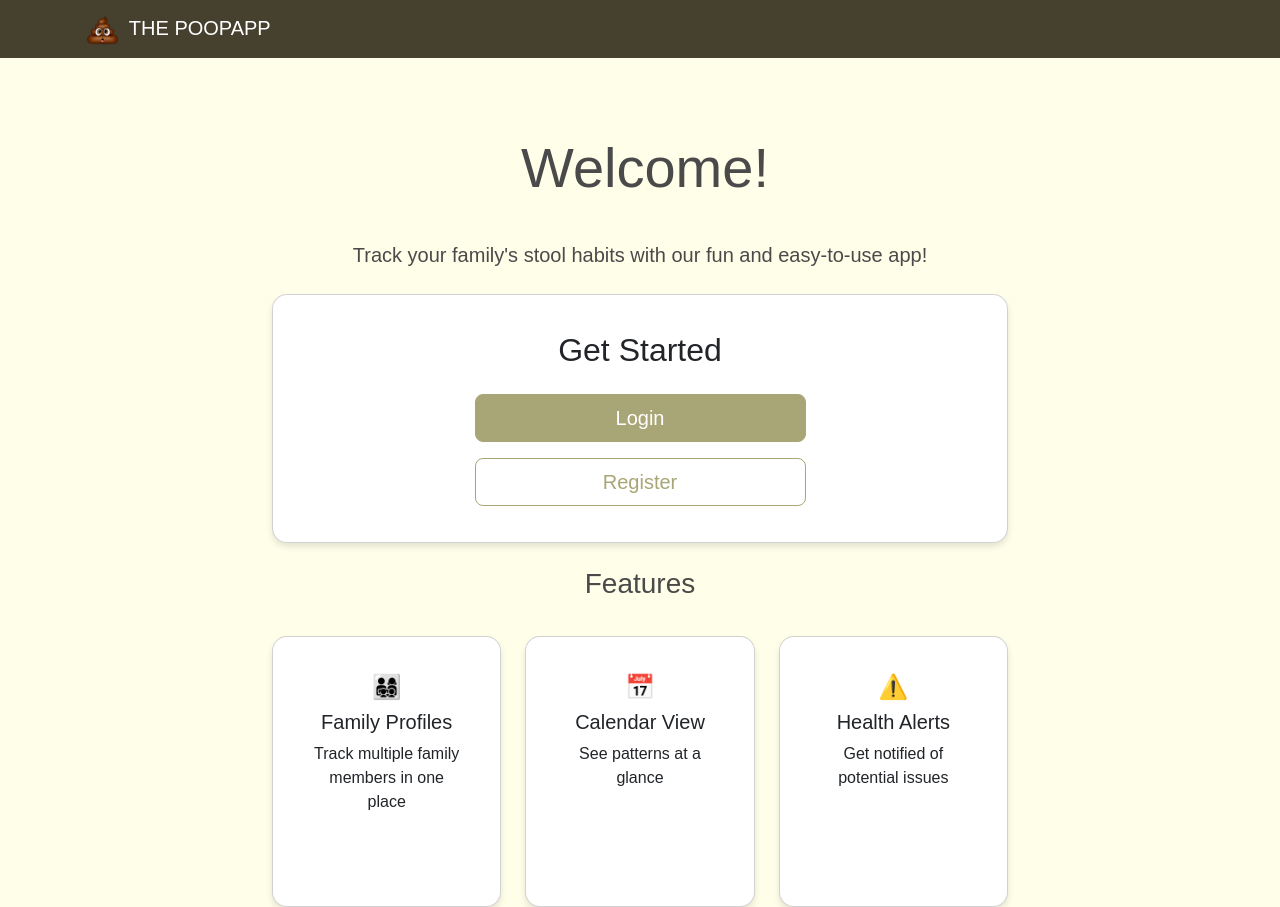
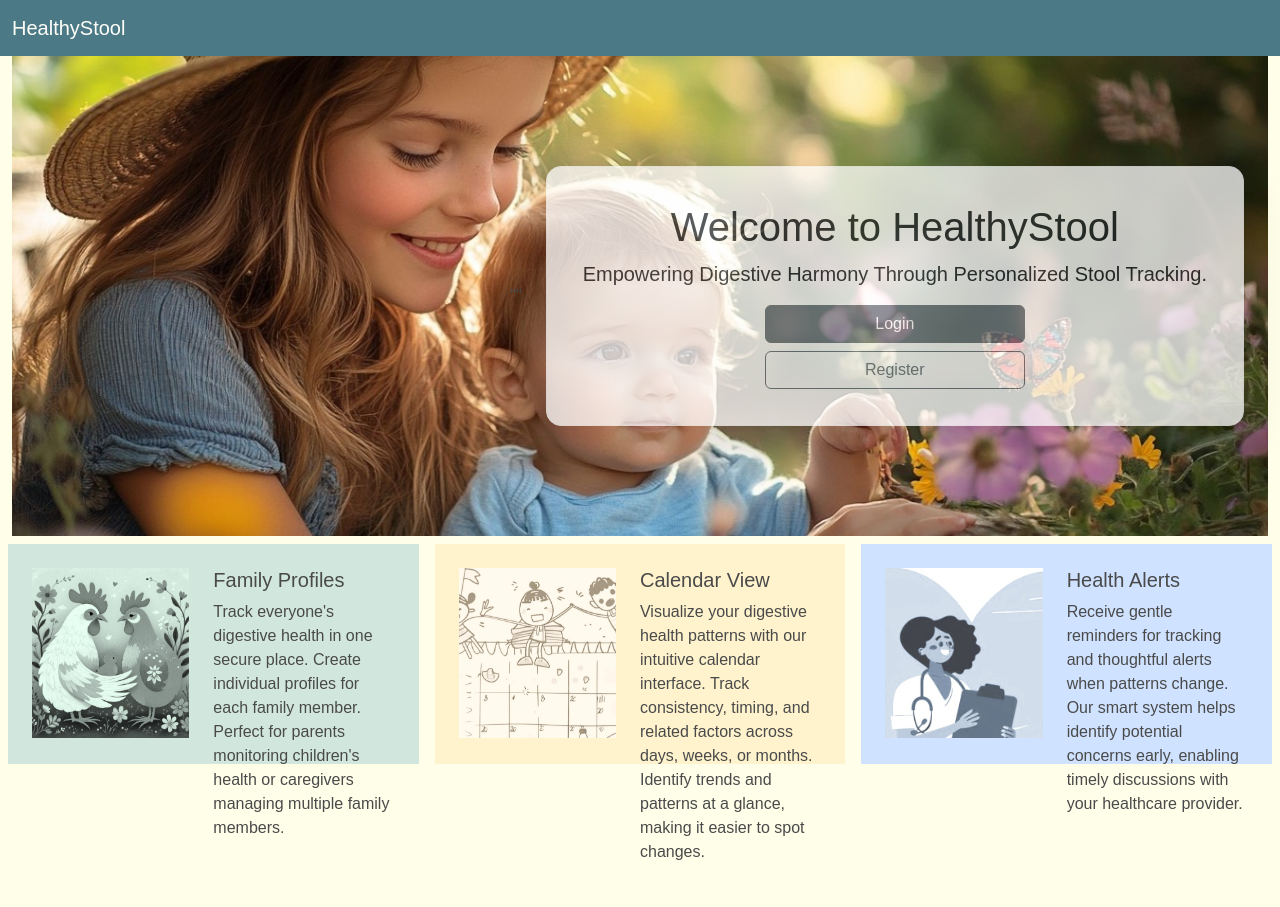
Before and after one commit to KikeVen/crap_app, a Flask app: page / in a window 1280 px wide. After the commit the page ends 860 px from the top, so only its background shows below. Run offline with Flask 3, Linux system fonts and the light colour scheme.

Commit message:
Refactor app configuration and enhance UI: Update Flask app configuration for clarity, improve login and registration forms with better styling and layout, and add debug logging for user authentication. Update templates to include a new sub-banner and enhance the overall design with new images and styles. Remove unused image file and update README to reflect UI changes.

```diff
--- a/poop_app.py
+++ b/poop_app.py
@@ -14,8 +14,11 @@ import pytz  # You may need to install this: pip install pytz
 
 
 app = Flask(__name__)
-app.config['SECRET_KEY'] = os.urandom(24)
-app.config['SQLALCHEMY_DATABASE_URI'] = 'sqlite:///poop_tracker.db'
+app.config.update(
+    SECRET_KEY=os.urandom(24),
+    SQLALCHEMY_DATABASE_URI='sqlite:///poop_tracker.db',
+)
+
 db = SQLAlchemy(app)
 login_manager = LoginManager()
 login_manager.init_app(app)
@@ -65,7 +68,7 @@ class PoopRecord(db.Model):
 
 @login_manager.user_loader
 def load_user(user_id):
-    return User.query.get(int(user_id))
+    return db.session.get(User, int(user_id))
 
 
 @app.route('/')
@@ -108,12 +111,17 @@ def login():
     if request.method == 'POST':
         email = request.form.get('email')
         password = request.form.get('password')
+        print(f"Login attempt for email: {email}")  # Debug log
+
         user = User.query.filter_by(email=email).first()
+        print(f"User found: {user is not None}")  # Debug log
 
         if user and user.check_password(password):
+            print("Password check passed")  # Debug log
             login_user(user)
             return redirect(url_for('dashboard'))
 
+        print("Login failed")  # Debug log
         flash('Invalid email or password')
     return render_template('login.html')
 
@@ -193,5 +201,14 @@ def record(member_id):
 
 if __name__ == '__main__':
     with app.app_context():
-        db.create_all()
-    app.run(debug=True)
+        try:
+            db.create_all()
+            print("Database created successfully!")
+        except Exception as e:
+            print(f"Error creating database: {e}")
+
+    app.run(
+        host='0.0.0.0',
+        port=5000,
+        debug=True,
+    )
--- a/templates/base.html
+++ b/templates/base.html
@@ -3,8 +3,9 @@
 <head>
     <meta charset="UTF-8">
     <meta name="viewport" content="width=device-width, initial-scale=1.0">
-    <title>{% block title %}The Poopapp{% endblock %}</title>
-    <link href="https://cdn.jsdelivr.net/npm/bootstrap@5.3.0/dist/css/bootstrap.min.css" rel="stylesheet">
+    <title>{% block title %}HealthyStool {% endblock %}</title>
+    <link href="https://cdn.jsdelivr.net/npm/bootstrap@5.3.3/dist/css/bootstrap.min.css" rel="stylesheet"
+        integrity="sha384-QWTKZyjpPEjISv5WaRU9OFeRpok6YctnYmDr5pNlyT2bRjXh0JMhjY6hW+ALEwIH" crossorigin="anonymous">
     <style>
         :root {
             --dark-teal: #0f4d66;
@@ -24,7 +25,7 @@
         }
 
         .navbar {
-            background-color: var(--grullo-dark) !important;
+            background-color: var(--dark-teal) !important;
         }
 
         .navbar-brand, .nav-link {
@@ -32,11 +33,11 @@
         }
 
         .navbar-toggler {
-            background-color: var(--grullo);
+            background-color: #4c7c8f;
         }
 
         .navbar-toggler[aria-expanded="true"] {
-            background-color: var(--grullo);
+            background-color: #6ba4bb;
         }
 
         .card {
@@ -120,11 +121,11 @@
     </style>
 </head>
 <body>
-    <nav class="navbar navbar-expand-lg navbar-light">
-        <div class="container">
+    <nav class="navbar opacity-75 navbar-expand-lg navbar-light">
+        <div class="container-fluid">
             <a class="navbar-brand" href="{{ url_for('index') }}">
-                <img class="responsive-img" style="height: 30px;" src="{{ url_for('static', filename='images/the_poopster.png') }}" alt="My Poop">
-                THE POOPAPP
+                <!-- <img class="responsive-img" style="height: 30px;" src="{{ url_for('static', filename='images/the_poopster.png') }}" alt="My Poop"> -->
+                HealthyStool
             </a>
             {% if current_user.is_authenticated %}
             <button class="navbar-toggler" type="button" data-bs-toggle="collapse" data-bs-target="#navbarNav">
@@ -143,8 +144,11 @@
             {% endif %}
         </div>
     </nav>
+    {% block sub_banner %} {% endblock %}
 
-    <div class="container mt-4">
+
+    <!-- <div class="container mt-4"> -->
+        <div class="container-fluid">
         {% with messages = get_flashed_messages() %}
             {% if messages %}
                 {% for message in messages %}
@@ -156,6 +160,8 @@
         {% block content %}{% endblock %}
     </div>
 
-    <script src="https://cdn.jsdelivr.net/npm/bootstrap@5.3.0/dist/js/bootstrap.bundle.min.js"></script>
+    <script src="https://cdn.jsdelivr.net/npm/bootstrap@5.3.3/dist/js/bootstrap.bundle.min.js"
+    integrity="sha384-YvpcrYf0tY3lHB60NNkmXc5s9fDVZLESaAA55NDzOxhy9GkcIdslK1eN7N6jIeHz"
+    crossorigin="anonymous"></script>
 </body>
 </html>
--- a/templates/index.html
+++ b/templates/index.html
@@ -1,62 +1,72 @@
 {% extends "base.html" %}
 
 {% block content %}
-<div class="row justify-content-center">
-    <div class="col-md-8 text-center">
-        <h1 class="display-4 mb-4">
-            <!-- <span class="poop-icon">💩</span> -->
-             <span class="poop-icon"></span>
-            <!-- <img class="responsive-img" style="height: 90px;" src="{{ url_for('static', filename='images/the_poopster.png') }}" alt="My Poop"> -->
-            Welcome!
-        </h1>
-        <p class="lead mb-4">
-            Track your family's stool habits with our fun and easy-to-use app!
-        </p>
-        <div class="card">
-            <div class="card-body">
-                <h2 class="card-title mb-4">Get Started</h2>
-                <div class="d-grid gap-3 col-md-6 mx-auto">
-                    <a href="{{ url_for('login') }}" class="btn btn-primary btn-lg">
-                        Login
-                    </a>
-                    <a href="{{ url_for('register') }}" class="btn btn-outline-primary btn-lg">
-                        Register
-                    </a>
-                </div>
-            </div>
-        </div>
-        <div class="mt-4">
-            <h3>Features</h3>
-            <div class="row mt-3">
-                <div class="col-md-4">
-                    <div class="card h-100">
-                        <div class="card-body">
-                            <h4>👨‍👩‍👧‍👦</h4>
-                            <h5>Family Profiles</h5>
-                            <p>Track multiple family members in one place</p>
+<div class="bg-image d-flex justify-content-end align-items-center" style="background-image: url('static/images/girl_sister_flowers.jpg');height: 60vh;
+background-size: cover;
+background-position: center center;">
+""
+    <div class="bg-image-overlay">
+        <div class="container-md-fluid p-4">
+            <div class="d-flex justify-content-end">
+                <div class="card opacity-75 text-center border-light shadow-lg w-100">
+                    <!-- <div class="card-header">
+                    <h1 class="display-6">Welcome to HealthyStool</h1>
+                </div> -->
+                    <div class="card-body">
+                        <h1 class="card-title">Welcome to HealthyStool</h1>
+                        <p class="lead">
+                            Empowering Digestive Harmony Through Personalized Stool Tracking.
+                        </p>
+                        <div class="vstack gap-2 col-md-5 mx-auto">
+                            <a href="{{ url_for('login') }}" class="btn btn-secondary">Login</a>
+                            <a href="{{ url_for('register') }}" class="btn btn-outline-secondary">Register</a>
                         </div>
-                    </div>
-                </div>
-                <div class="col-md-4">
-                    <div class="card h-100">
-                        <div class="card-body">
-                            <h4>📅</h4>
-                            <h5>Calendar View</h5>
-                            <p>See patterns at a glance</p>
-                        </div>
-                    </div>
-                </div>
-                <div class="col-md-4">
-                    <div class="card h-100">
-                        <div class="card-body">
-                            <h4>⚠️</h4>
-                            <h5>Health Alerts</h5>
-                            <p>Get notified of potential issues</p>
-                        </div>
+                        <!-- <a href="#" class="btn btn-outline-success" style="width: 150px;">Login</a>
+                    <a href="#" class="btn btn-outline-dark" style="width: 150px;">Register</a> -->
                     </div>
                 </div>
             </div>
         </div>
     </div>
+
 </div>
+
+<div class="row">
+    <div class="col-12 col-md-4 p-2">
+        <div class="row g-0 bg-success-subtle position-relative" style="height: 220px;">
+            <div class="col-md-6 mb-md-0 p-md-4">
+                <img src="{{ url_for('static', filename='images/chicken-family.jpg') }}" style="height: 170px; object-fit: cover;" class="w-100" alt="...">
+            </div>
+            <div class="col-md-6 p-4 ps-md-0">
+                <h5 class="mt-0">Family Profiles</h5>
+                <p>Track everyone's digestive health in one secure place. Create individual profiles for each family member. Perfect for parents monitoring children's health or caregivers managing multiple family members.</p>
+            </div>
+        </div>
+    </div>
+
+    <div class="col-12 col-md-4 p-2">
+        <div class="row g-0 bg-warning-subtle position-relative" style="height: 220px;">
+            <div class="col-md-6 mb-md-0 p-md-4">
+                <img src="{{ url_for('static', filename='images/cartoon-activity-calendar.jpg') }}" style="height: 170px; object-fit: cover;" class="w-100" alt="...">
+            </div>
+            <div class="col-md-6 p-4 ps-md-0">
+                <h5 class="mt-0">Calendar View</h5>
+                <p>Visualize your digestive health patterns with our intuitive calendar interface. Track consistency, timing, and related factors across days, weeks, or months. Identify trends and patterns at a glance, making it easier to spot changes.</p>
+            </div>
+        </div>
+    </div>
+
+    <div class="col-12 col-md-4 p-2">
+        <div class="row g-0 bg-primary-subtle position-relative" style="height: 220px;">
+            <div class="col-md-6 mb-md-0 p-md-4">
+                <img src="{{ url_for('static', filename='images/caring-nurse-illustration.jpg') }}" style="height: 170px; object-fit: cover;" class="w-100" alt="...">
+            </div>
+            <div class="col-md-6 p-4 ps-md-0">
+                <h5 class="mt-0">Health Alerts</h5>
+                <p>Receive gentle reminders for tracking and thoughtful alerts when patterns change. Our smart system helps identify potential concerns early, enabling timely discussions with your healthcare provider.</p>
+            </div>
+        </div>
+    </div>
+</div>
+
 {% endblock %}
--- a/templates/record.html
+++ b/templates/record.html
@@ -1,5 +1,7 @@
 {% extends "base.html" %}
-
+{% block sub_banner %}
+<img src="{{ url_for('static', filename='images/section_background_3.jpg') }}" class="card-img opacity-25" style="height: 30px; object-fit: cover;">
+{% endblock %}
 {% block content %}
 <div class="row justify-content-center">
     <div class="col-md-6">
```
Also changed, not shown: new_base.html (added, +130 -0 lines), templates/add_family_member.html (+11 -9 lines), templates/dashboard.html (+5 -4 lines), templates/login.html (+22 -18 lines), templates/register.html (+23 -18 lines), README.md, static/images/caring-nurse-illustration.jpg (added), static/images/cartoon-activity-calendar.jpg (added), static/images/chicken-family.jpg (added), static/images/girl_sister_flowers.jpg (added), static/images/section_background_3.jpg (added), static/images/the_poopster.png (deleted), 1 other file.
